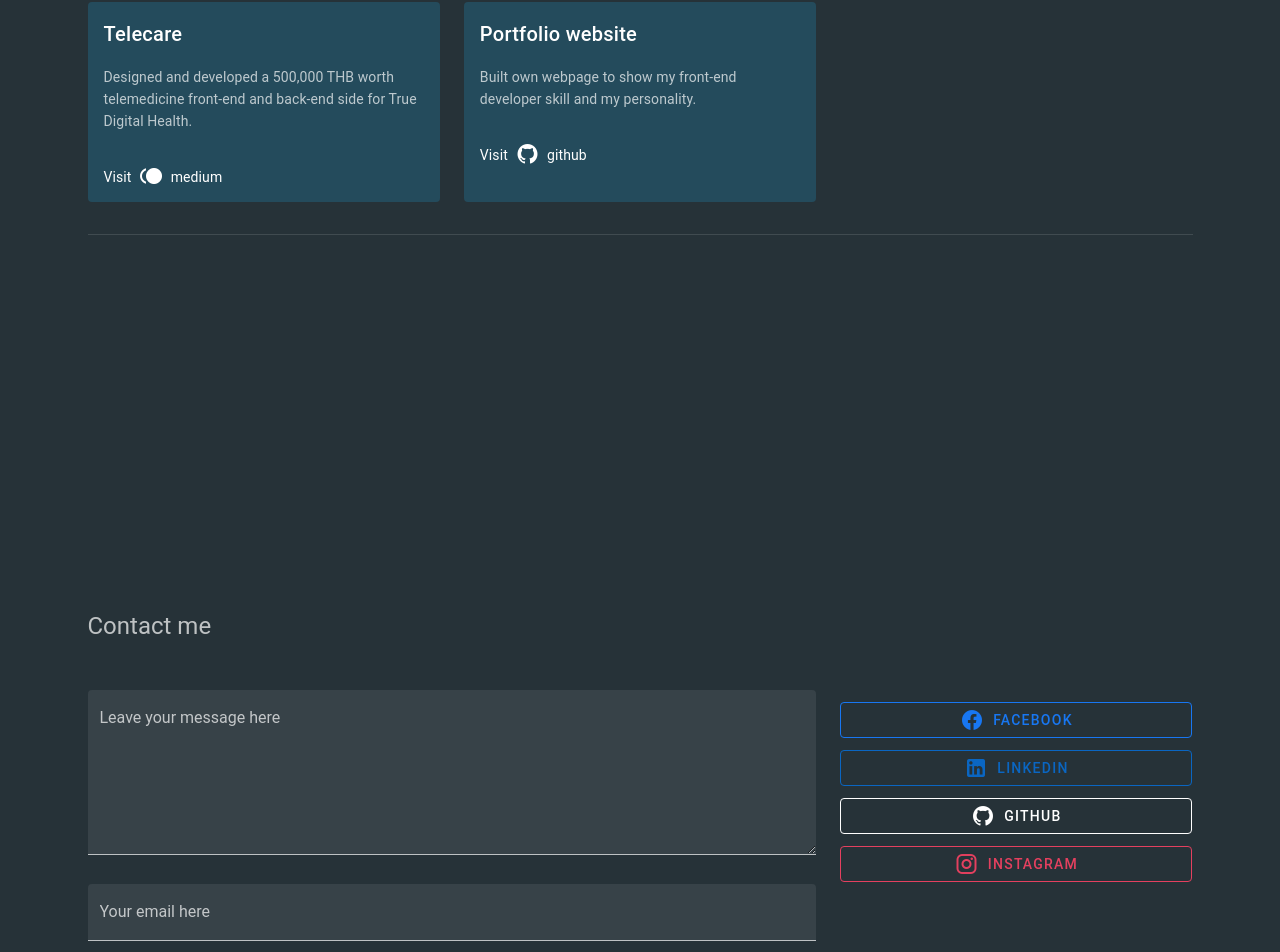
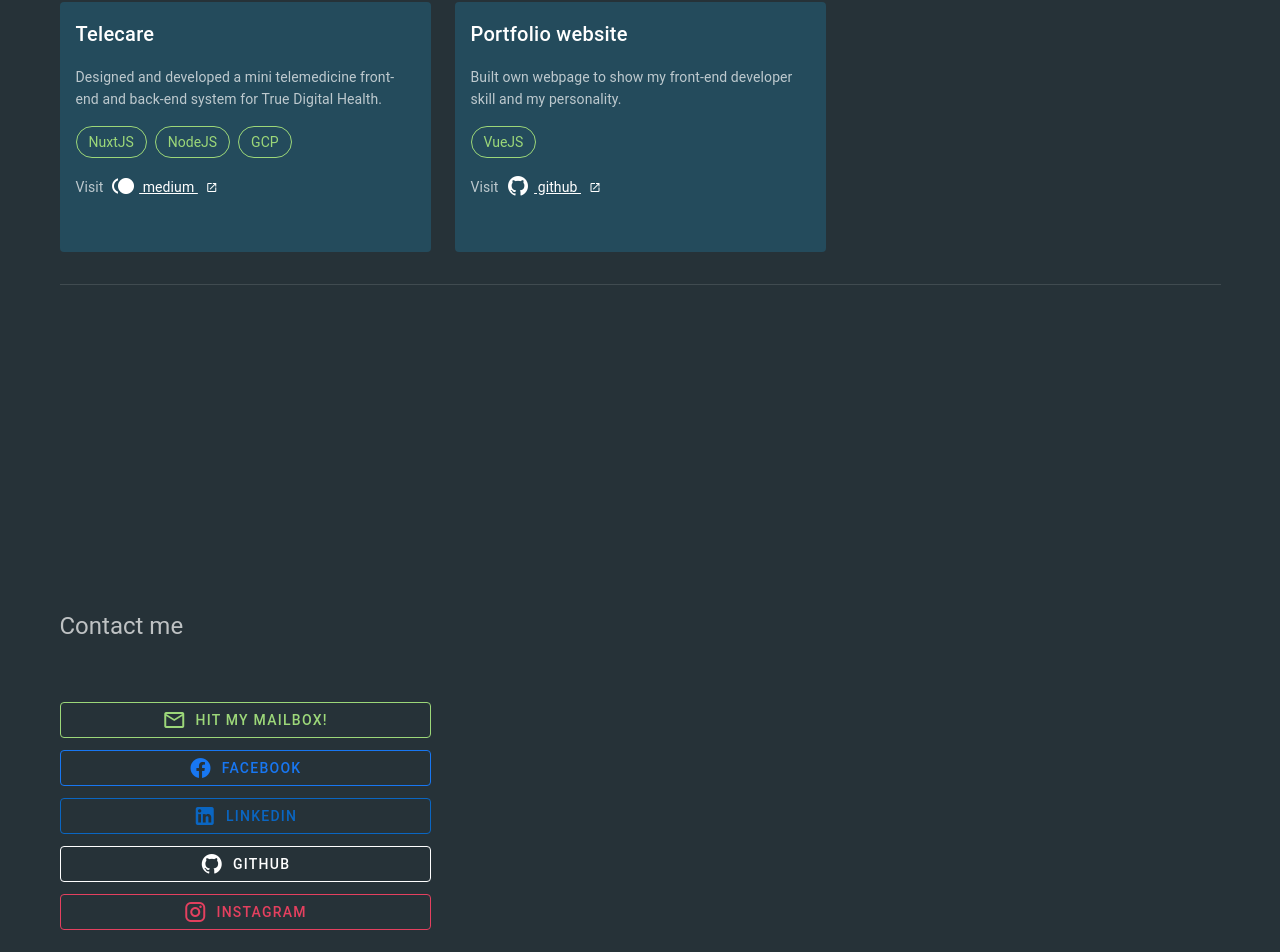
Before and after one commit to peeranat-dan/my-portfolio-website, a Vue app: page / in a window 1280 px wide. Shown: the part 1566-2518 px from the top of the page. Built offline with nearby package versions, Linux system fonts and the light colour scheme.

Commit message:
Change Get my resume button to become Component

```diff
--- a/public/index.html
+++ b/public/index.html
@@ -6,7 +6,7 @@
     <meta name="viewport" content="width=device-width,initial-scale=1.0">
     <!-- <link rel="icon" href="<%= BASE_URL %>favicon.ico"> -->
     <!-- <title><%= htmlWebpackPlugin.options.title %></title> -->
-    <link rel="icon" href="../assets/logo.png">
+    <link rel="icon" href="assets/logo.png">
     <title>Prd's portfolio</title>
     <link rel="preconnect" href="https://fonts.googleapis.com">
     <link href="https://fonts.googleapis.com/css2?family=Montserrat:wght@400;500;600;700&display=swap" rel="stylesheet">
--- a/src/App.vue
+++ b/src/App.vue
@@ -1,6 +1,13 @@
 <template>
   <v-app>
-    <v-navigation-drawer v-if="isMobile" color="nav" right v-model="drawer" app dark>
+    <v-navigation-drawer
+      v-if="isMobile"
+      color="nav"
+      right
+      v-model="drawer"
+      app
+      dark
+    >
       <v-card color="nav" elevation="0">
         <v-card-title
           >NPRD<span style="color: rgb(121, 216, 121)"
@@ -25,6 +32,7 @@
           </v-list-item-content>
         </v-list-item>
       </v-list>
+      <ResumeButton :block="true" />
     </v-navigation-drawer>
     <v-app-bar app hide-on-scroll class="blue-grey darken-4" flat dark>
       <div class="text-sm-h5 font-weight-bold" @click="scrollToTop">
@@ -40,14 +48,7 @@
           :href="link.href"
           >{{ link.name }}</a
         >
-        <v-btn
-          outlined
-          class="mx-2 text-lowercase"
-          color="hi"
-          :href="resumeUrl"
-        >
-          <v-icon class="mr-2">mdi-google-drive</v-icon>Get my resume!
-        </v-btn>
+        <ResumeButton :block="false" />
       </div>
 
       <v-app-bar-nav-icon
@@ -77,9 +78,10 @@
 // UI Components
 // import AppBar from "./components/UI/AppBar.vue";
 import Footer from "./components/UI/Footer.vue";
+import ResumeButton from "./components/BaseComponent/ResumeButton.vue";
 // Pages
+import Home from "./views/Home.vue";
 import About from "./views/About.vue";
-import Home from "./views/Home.vue";
 import Projects from "./views/Projects.vue";
 import ContactMe from "./views/ContactMe.vue";
 
@@ -96,15 +98,10 @@ export default {
       },
       { name: "contact me", href: "#contact", icon: "mdi-phone-outline" },
     ],
-    resumeUrl:
-      "https://drive.google.com/file/d/1zaljVBAhkWv1Usiyb8wQop_dwjJshDST/view?usp=sharing",
   }),
   methods: {
     scrollToTop() {
       window.scrollTo(0, 0);
-    },
-    logFunc(name) {
-      console.log(name);
     },
   },
   computed: {
@@ -116,7 +113,7 @@ export default {
       );
     },
   },
-  components: { About, Footer, Home, ContactMe, Projects },
+  components: { About, Footer, Home, ContactMe, Projects, ResumeButton },
 };
 </script>
 
--- /dev/null
+++ b/src/components/BaseComponent/ResumeButton.vue
@@ -0,0 +1,30 @@
+<template>
+  <v-btn
+    outlined
+    class="mx-2 text-lowercase"
+    color="hi"
+    :href="resumeUrl"
+    :block="block"
+  >
+    <v-icon class="mr-2">mdi-google-drive</v-icon>Get my resume!
+  </v-btn>
+</template>
+
+<script>
+export default {
+  data() {
+    return {
+      resumeUrl:
+        "https://drive.google.com/file/d/1XIa_oluit9LpCN1iguWbcsyXuer9h5WA/view?usp=sharing",
+    };
+  },
+  methods: {},
+  computed: {},
+  props: {
+    block: {
+      type: Boolean,
+      required: true,
+    },
+  },
+};
+</script>
--- a/src/components/Photo/MyPhoto.vue
+++ b/src/components/Photo/MyPhoto.vue
@@ -1,30 +1,19 @@
 <template>
-    <v-img
-        src="../../../assets/my-photo.jpg"
-        contain
-        :height="height"
-    ></v-img>
+  <v-img src="../../../assets/my-photo.jpg" contain :height="height"></v-img>
 </template>
 
 <script>
-
 export default {
   data() {
-    return {
-
-    }
+    return {};
   },
-  methods: {
-
+  methods: {},
+  computed: {},
+  props: {
+    height: {
+      type: String,
+      required: false,
+    },
   },
-  computed: {
-
-  },
-  props: {
-      height: {
-          type: String,
-          required: false,
-      }
-  }
-}
+};
 </script>
--- a/src/plugins/vuetify.js
+++ b/src/plugins/vuetify.js
@@ -14,7 +14,7 @@ const vuetify = new Vuetify({
         anchor: "#8c9eff",
         background: "#000",
         hi: "#9cd779",
-        nav: "#455A64",
+        nav: "#1B272D",
       },
     },
   },
--- a/src/views/ContactMe.vue
+++ b/src/views/ContactMe.vue
@@ -1,14 +1,30 @@
 <template>
   <v-container
-    class="px-10 align-center"
+    class="px-3 align-center"
     style="height: 700px"
     align="center"
     justify="center"
   >
     <div class="text-sm-h5 text--secondary mb-12">Contact me</div>
-    <v-row justify="center">
-      <v-col xs="12" sm="12" md="12" lg="8" xl="8">
+    <v-row justify="start" align="center">
+      <!-- <v-col xs="12" sm="12" md="12" lg="8" xl="8">
         <v-form @submit.prevent="submitData" ref="form">
+          <v-text-field
+            filled
+            block
+            color="hi"
+            label="Your email here"
+            v-model="emailAns"
+            :rules="[requiredRule]"
+          />
+          <v-text-field
+            filled
+            block
+            color="hi"
+            label="Subject"
+            v-model="subjectAns"
+            :rules="[requiredRule]"
+          />
           <v-textarea
             filled
             block
@@ -17,19 +33,12 @@
             label="Leave your message here"
             :rules="[requiredRule]"
           ></v-textarea>
-          <v-text-field
-            filled
-            block
-            color="hi"
-            label="Your email here"
-            v-model="emailAns"
-            :rules="[requiredRule]"
-          />
+
           <v-btn block color="#51b081" type="submit"
             ><v-icon class="mr-2">mdi-email</v-icon>Hit my inbox</v-btn
           >
         </v-form>
-      </v-col>
+      </v-col> -->
       <v-col xs="12" sm="12" md="12" lg="4" xl="4">
         <div class="my-3" v-for="social in sns" :key="social.name">
           <v-btn block outlined :color="social.color" :href="social.url"
@@ -39,20 +48,28 @@
         </div>
       </v-col>
     </v-row>
-    <BaseDialog :dialog="dialog" />
+    <!-- <BaseDialog :dialog="dialog" /> -->
   </v-container>
 </template>
 
 <script>
-import BaseDialog from "../components/BaseComponent/BaseDialog.vue";
+// import BaseDialog from "../components/BaseComponent/BaseDialog.vue";
 export default {
   data() {
     return {
-      dialog: false,
-      requiredRule: (value) => !!value || "Please input something!",
-      emailMsg: "",
-      emailAns: "",
+      // dialog: false,
+      // requiredRule: (value) => !!value || "Please input something!",
+      // emailMsg: "",
+      // emailAns: "",
+      // subjectAns: "",
+      // mailto: "ppeeranat.d@gmail.com",
       sns: [
+        {
+          name: "Hit my mailbox!",
+          icon: "mdi-email-outline",
+          color: "hi",
+          url: "mailto:ppeeranat.d@gmail.com",
+        },
         {
           name: "Facebook",
           icon: "mdi-facebook",
@@ -88,6 +105,6 @@ export default {
     },
   },
   computed: {},
-  components: { BaseDialog },
+  // components: { BaseDialog },
 };
 </script>
--- a/src/views/Home.vue
+++ b/src/views/Home.vue
@@ -12,8 +12,12 @@
       developer | photographer
     </div>
     <v-row style="height: 450px">
-      <MyPhoto v-if="isMobile" height="400px"/>
-      <v-img v-if="!isMobile" height="450px" :src="require('../../assets/home.png')"></v-img>
+      <MyPhoto class="mt-8" v-if="isMobile" height="400px" />
+      <v-img
+        v-if="!isMobile"
+        height="450px"
+        :src="require('../../assets/home.png')"
+      ></v-img>
     </v-row>
     <div class="d-flex justify-center mt-12">
       Scroll down to know more about me<v-icon class="mx-3"
@@ -34,11 +38,13 @@ export default {
   },
   computed: {
     isMobile() {
-            return (this.$vuetify.breakpoint.name === "xs" ||
+      return (
+        this.$vuetify.breakpoint.name === "xs" ||
         this.$vuetify.breakpoint.name === "sm" ||
-                this.$vuetify.breakpoint.name === "md");
+        this.$vuetify.breakpoint.name === "md"
+      );
     },
   },
-    components: { MyPhoto }
+  components: { MyPhoto },
 };
 </script>
--- a/src/views/Projects.vue
+++ b/src/views/Projects.vue
@@ -1,6 +1,6 @@
 <template>
   <v-container
-    class="px-10 align-center"
+    class="px-3 align-center"
     style="height: 700px"
     align="center"
     justify="center"
@@ -20,7 +20,7 @@
           <v-card
             :elevation="hover ? 16 : 0"
             :color="project.color"
-            height="200"
+            height="250"
             :light="!project.dark"
           >
             <v-card-title>
@@ -29,12 +29,23 @@
             <v-card-text>
               {{ project.description }}
             </v-card-text>
-            <a :href="project.url">
-              <v-card-text>
-                Visit <v-icon class="mx-1 mb-1">{{ project.icon }}</v-icon>
+            <div class="ml-3">
+              <v-chip
+                class="mx-1"
+                color="hi"
+                outlined
+                v-for="tag in project.tags"
+                :key="tag"
+                >{{ tag }}</v-chip
+              >
+            </div>
+            <v-card-text>
+              Visit <v-icon class="mx-1 mb-1">{{ project.icon }}</v-icon>
+              <a :href="project.url">
                 {{ project.channel }}
-              </v-card-text></a
-            >
+              </a>
+              <v-icon class="ml-2" x-small>mdi-open-in-new</v-icon>
+            </v-card-text>
           </v-card>
         </v-hover>
       </v-col>
@@ -55,8 +66,9 @@ export default {
           channel: "medium",
           icon: "mdi-circle-multiple",
           url: "fakeUrl",
+          tags: ["NuxtJS", "NodeJS", "GCP"],
           description:
-            "Designed and developed a 500,000 THB worth telemedicine front-end and back-end side for True Digital Health.",
+            "Designed and developed a mini telemedicine front-end and back-end system for True Digital Health.",
         },
         {
           name: "Portfolio website",
@@ -65,6 +77,7 @@ export default {
           channel: "github",
           icon: "mdi-github",
           url: "https://github.com/peeranat-dan/my-portfolio-website.git",
+          tags: ["VueJS"],
           description:
             "Built own webpage to show my front-end developer skill and my personality.",
         },
@@ -73,16 +86,11 @@ export default {
   },
   methods: {},
   computed: {},
-  created() {
-    console.log(this.$vuetify.breakpoint.name);
-  },
 };
 </script>
 
 <style scoped>
 a {
-  text-decoration: none;
-  outline: none;
   color: white !important;
 }
 </style>
```
Also changed, not shown: 1 other file (tests, documents, lock files or other folders). Lines whose indentation alone changed are shown as unchanged.
